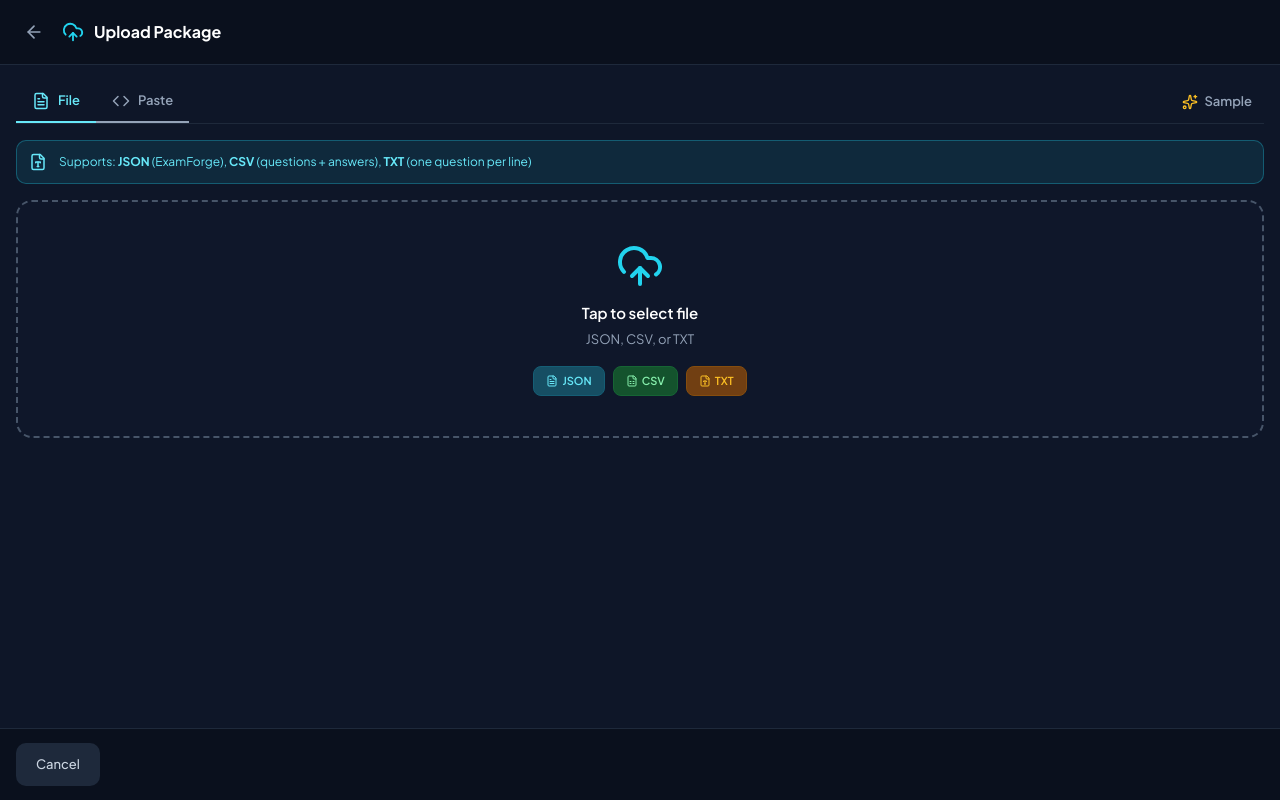
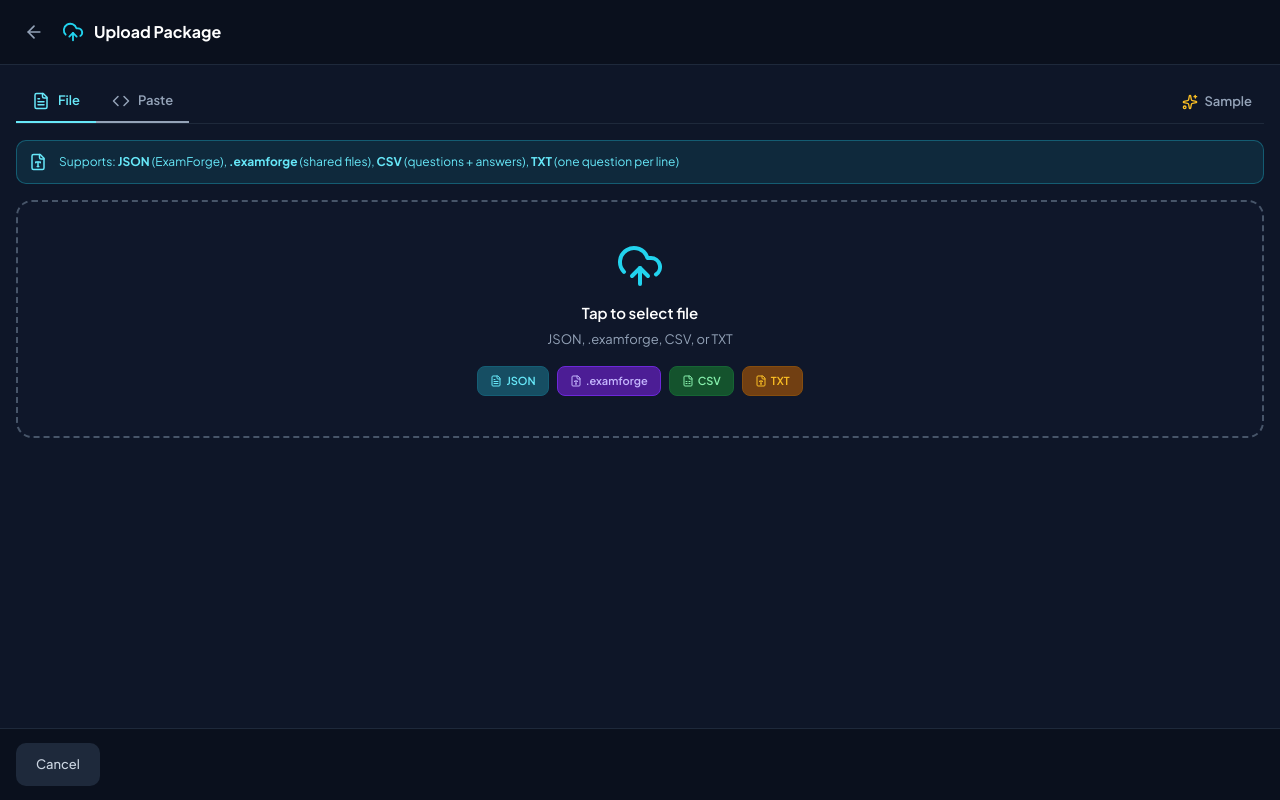
Before and after one commit to QweQuAB/Exam-Hub, a React (Vite) app: page /Exam-Hub/upload in a window 1280 px wide. Built offline with nearby package versions, Linux system fonts and the light colour scheme.

Commit message:
Add .examforge file format support to upload

```diff
--- a/src/pages/UploadPage.tsx
+++ b/src/pages/UploadPage.tsx
@@ -31,7 +31,7 @@
   const ext = fileName.split('.').pop()?.toLowerCase() || '';
 
   // Try JSON first
-  if (ext === 'json' || content.trim().startsWith('{') || content.trim().startsWith('[')) {
+  if (ext === 'json' || ext === 'examforge' || content.trim().startsWith('{') || content.trim().startsWith('[')) {
     try {
       const parsed = JSON.parse(content);
       return { data: parsed, format: 'json' };
@@ -220,7 +220,7 @@
     } catch (err: any) {
       setParsedPackage(null);
       setValidationErrors([
-        `Could not parse file. Supported formats: JSON, CSV, TXT`,
+        `Could not parse file. Supported formats: JSON, .examforge, CSV, TXT`,
         `Error: ${err.message || 'Invalid format'}`
       ]);
     }
@@ -231,9 +231,9 @@
     if (!file) return;
 
     const ext = file.name.split('.').pop()?.toLowerCase();
-    const supported = ['json', 'csv', 'txt', 'text'];
+    const supported = ['json', 'csv', 'txt', 'text', 'examforge'];
     if (!supported.includes(ext || '')) {
-      setValidationErrors(['Please upload a JSON, CSV, or TXT file.']);
+      setValidationErrors(['Please upload a JSON, .examforge, CSV, or TXT file.']);
       return;
     }
 
@@ -430,7 +430,7 @@
               color: '#67e8f9'
             }}>
               <FileType style={{width: '18px', height: '18px', flexShrink: 0}} />
-              <span>Supports: <strong>JSON</strong> (ExamForge), <strong>CSV</strong> (questions + answers), <strong>TXT</strong> (one question per line)</span>
+              <span>Supports: <strong>JSON</strong> (ExamForge), <strong>.examforge</strong> (shared files), <strong>CSV</strong> (questions + answers), <strong>TXT</strong> (one question per line)</span>
             </div>
 
             {/* File Upload */}
@@ -455,15 +455,18 @@
                   type="file"
                   ref={fileInputRef}
                   onChange={handleFileUpload}
-                  accept=".json,.csv,.txt,.text,application/json,text/csv,text/plain"
+                  accept=".json,.csv,.txt,.text,.examforge,application/json,text/csv,text/plain"
                   style={{display: 'none'}}
                 />
                 <UploadCloud style={{width: '48px', height: '48px', color: '#22d3ee', marginBottom: '12px'}} />
                 <p style={{fontSize: '15px', fontWeight: 600, color: 'white', margin: '0 0 6px'}}>Tap to select file</p>
-                <p style={{fontSize: '13px', color: '#94a3b8', margin: '0 0 16px'}}>JSON, CSV, or TXT</p>
+                <p style={{fontSize: '13px', color: '#94a3b8', margin: '0 0 16px'}}>JSON, .examforge, CSV, or TXT</p>
                 <div style={{display: 'flex', gap: '8px', flexWrap: 'wrap', justifyContent: 'center'}}>
                   <span style={{display: 'inline-flex', alignItems: 'center', gap: '4px', padding: '6px 12px', borderRadius: '8px', fontSize: '11px', fontWeight: 600, color: '#67e8f9', background: '#164e63', border: '1px solid #155e75'}}>
                     <FileText style={{width: '12px', height: '12px'}} /> JSON
+                  </span>
+                  <span style={{display: 'inline-flex', alignItems: 'center', gap: '4px', padding: '6px 12px', borderRadius: '8px', fontSize: '11px', fontWeight: 600, color: '#c4b5fd', background: '#4c1d95', border: '1px solid #6d28d9'}}>
+                    <FileType style={{width: '12px', height: '12px'}} /> .examforge
                   </span>
                   <span style={{display: 'inline-flex', alignItems: 'center', gap: '4px', padding: '6px 12px', borderRadius: '8px', fontSize: '11px', fontWeight: 600, color: '#86efac', background: '#14532d', border: '1px solid #166534'}}>
                     <FileSpreadsheet style={{width: '12px', height: '12px'}} /> CSV
```
